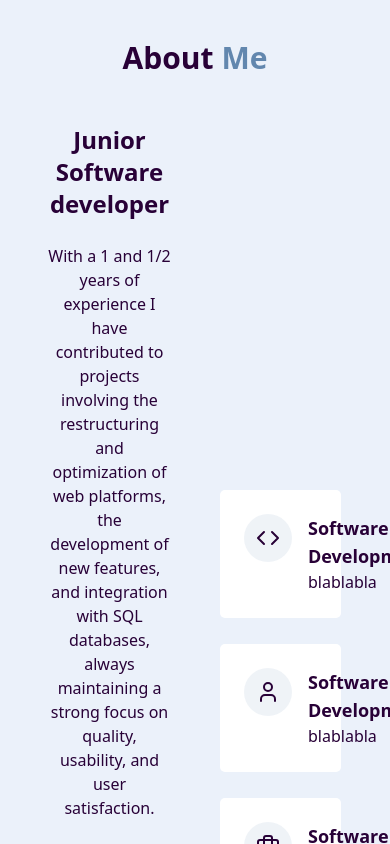
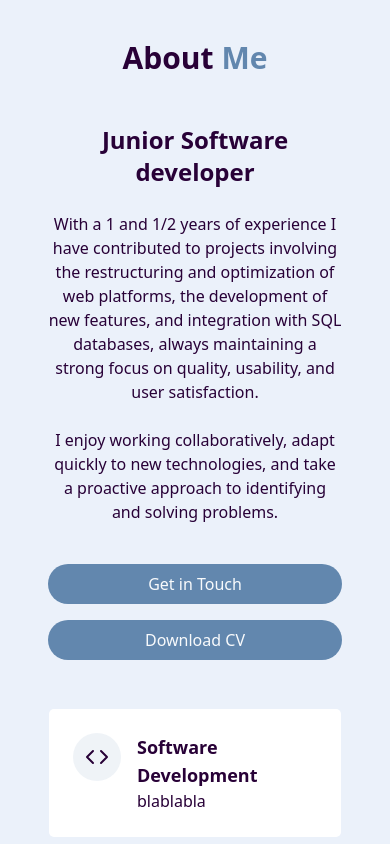
Before and after one commit to davidcarmo23/portfolio, a React (Vite) app: page / in a window 390 px wide. Shown: the part 900-1744 px from the top of the page. Built offline with nearby package versions, Linux system fonts and the light colour scheme.

Commit message:
About wrong grid-col

```diff
--- a/src/components/AboutSection.jsx
+++ b/src/components/AboutSection.jsx
@@ -7,7 +7,7 @@
                 <h2 className="text-3xl md:text-4xl font-bold mb-12 text-center">
                     About <span className="text-primary"> Me</span>
                 </h2>
-                <div className="grid grid-cols-2 md:grid-cols-2 gap-12 items-center">
+                <div className="grid grid-cols-1 md:grid-cols-2 gap-12 items-center">
                     <div className="space-y-6">
                         <h3 className="text-2xl font-semibold">Junior Software developer</h3>
                         <p className="text-muted-foreground">
```
